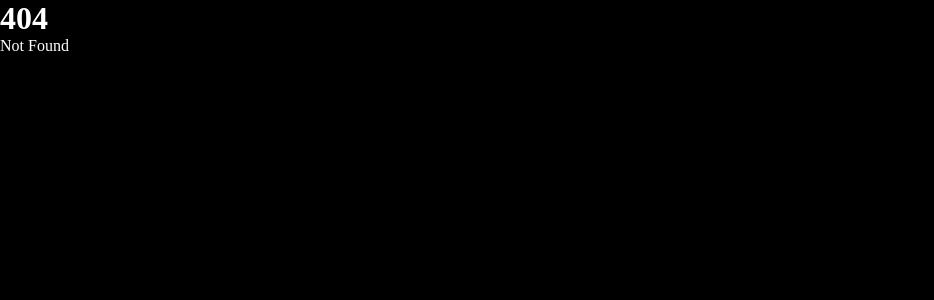
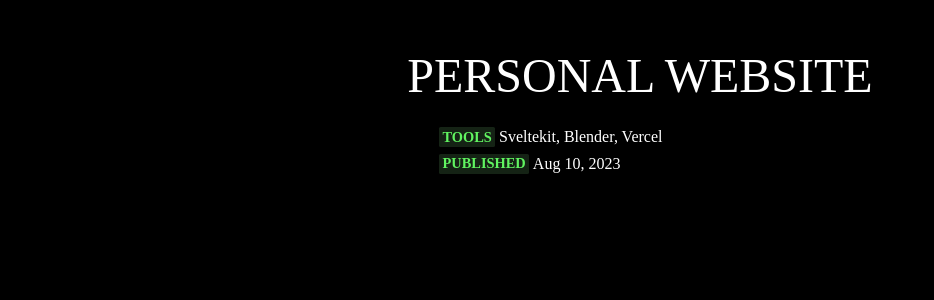
Before and after one commit to redmac135/personal-website, a SvelteKit app: page /projects/personal-website in a window 1280 px wide. Before the commit this address had no page. Shown: the top 300 px of the page, without its empty margins (0-934 px from the left). Built offline with nearby package versions, Linux system fonts and the light colour scheme; a web font is replaced by a local one.

Commit message:
refactor article header
rename meta to metaitem

```diff
--- /dev/null
+++ b/src/lib/elements/ArticleHeader.svelte
@@ -0,0 +1,20 @@
+<script lang="ts">
+	import Title from './Title.svelte';
+
+	export let title: string;
+</script>
+
+<div class="heading">
+	<Title>{title}</Title>
+	<slot />
+</div>
+
+<style>
+	.heading {
+		display: flex;
+		flex-direction: column;
+		max-width: fit-content;
+		margin-left: auto;
+		margin-right: auto;
+	}
+</style>
--- /dev/null
+++ b/src/routes/projects/personal-website/+page.svelte
@@ -0,0 +1,21 @@
+<script lang="ts">
+	import Article from '$lib/elements/Article.svelte';
+	import ArticleHeader from '$lib/elements/ArticleHeader.svelte';
+	import MetaItem from '$lib/elements/MetaItem.svelte';
+</script>
+
+<Article>
+	<ArticleHeader title="Personal Website">
+		<MetaItem item="tools">Sveltekit, Blender, Vercel</MetaItem>
+		<MetaItem item="published">Aug 10, 2023</MetaItem>
+	</ArticleHeader>
+
+	<p />
+</Article>
+
+<!-- TODO: Create MetaList Element for "Credits" and "Inspired By" at the bottom of page -->
+<style>
+	p {
+		padding: 1.5rem 1.5rem 0 1.5rem;
+	}
+</style>
```
Also changed, not shown: src/routes/projects/banshee-training/+page.svelte (+6 -15 lines), src/lib/elements/MetaItem.svelte (renamed from src/lib/elements/Meta.svelte).
